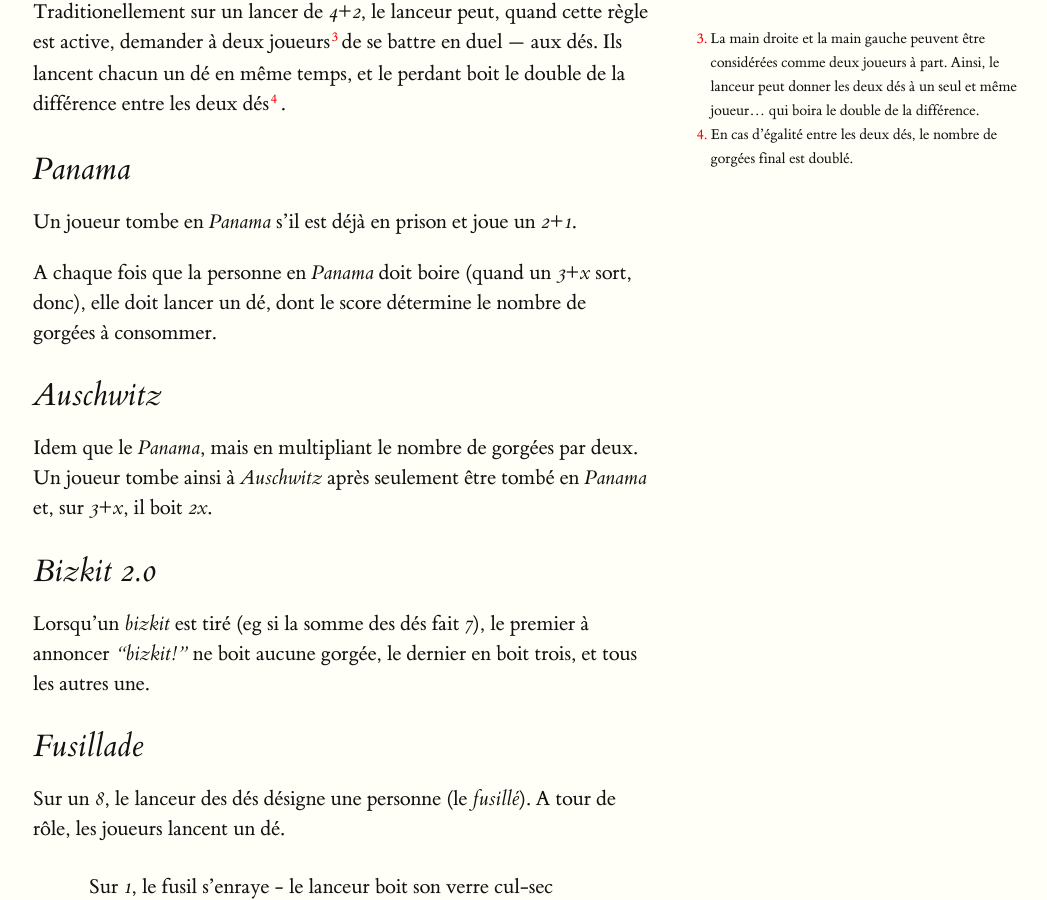
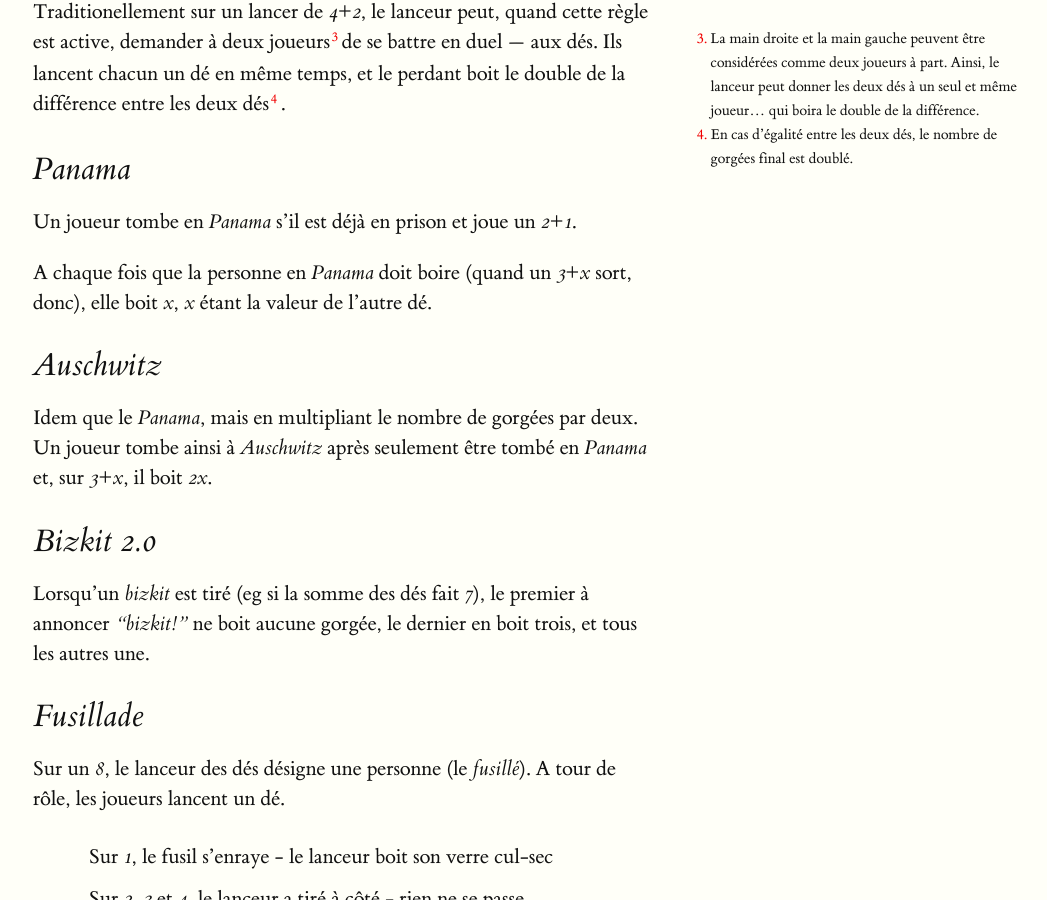
Before and after one commit to feston/bizkit, a Jekyll site: the page built from index.md, in a window 1280 px wide and 900 px high, scrolled down 4322 px. Shown: the whole window, without its empty margins (127-1174 px from the left). Built offline with Jekyll 4.4.1, drawn with Linux system fonts in a browser that asks for light colours.

Commit message:
Fixe #3, clarifie le Panama

```diff
--- a/index.md
+++ b/index.md
@@ -161,7 +161,7 @@ final est doublé.</span>.
 Un joueur tombe en _Panama_ s'il est déjà en prison et joue un _2+1_.
 
 A chaque fois que la personne en _Panama_ doit boire (quand un _3+x_ sort, donc), elle
-doit lancer un dé, dont le score détermine le nombre de gorgées à consommer.
+boit _x_, _x_ étant la valeur de l'autre dé.
 
 ## Auschwitz
 
```
